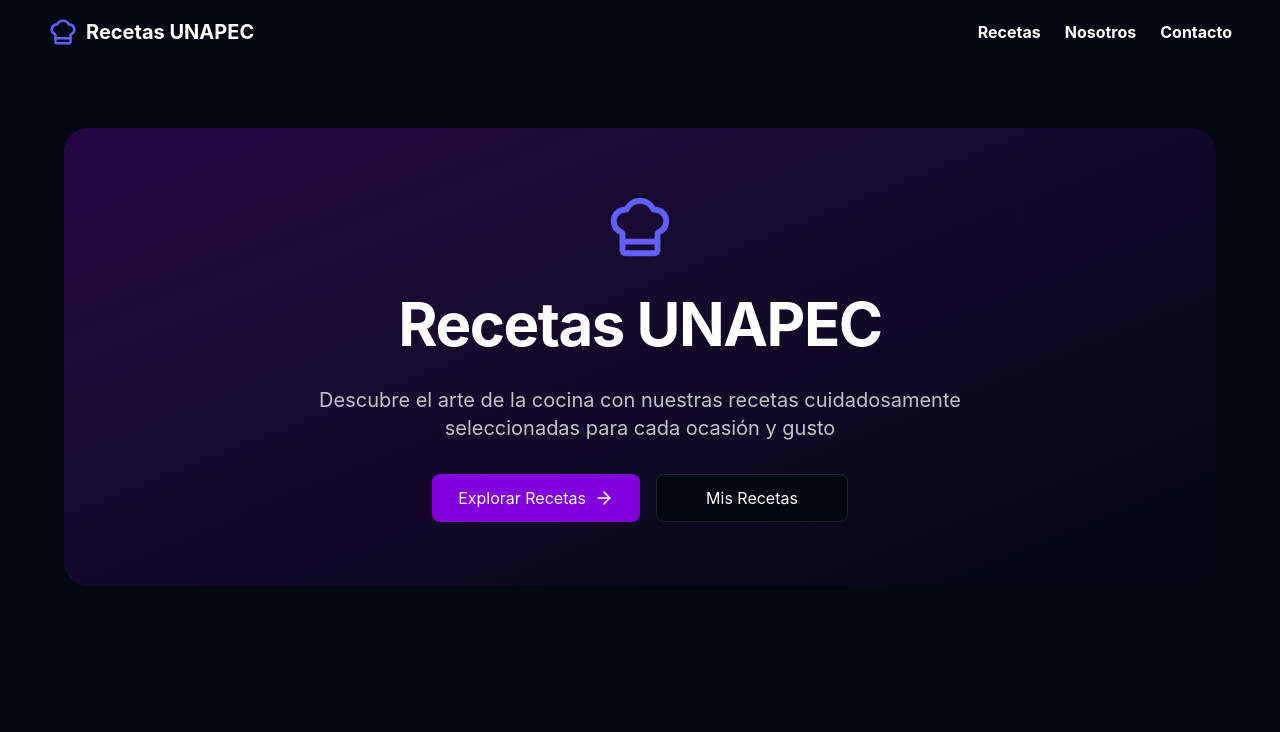
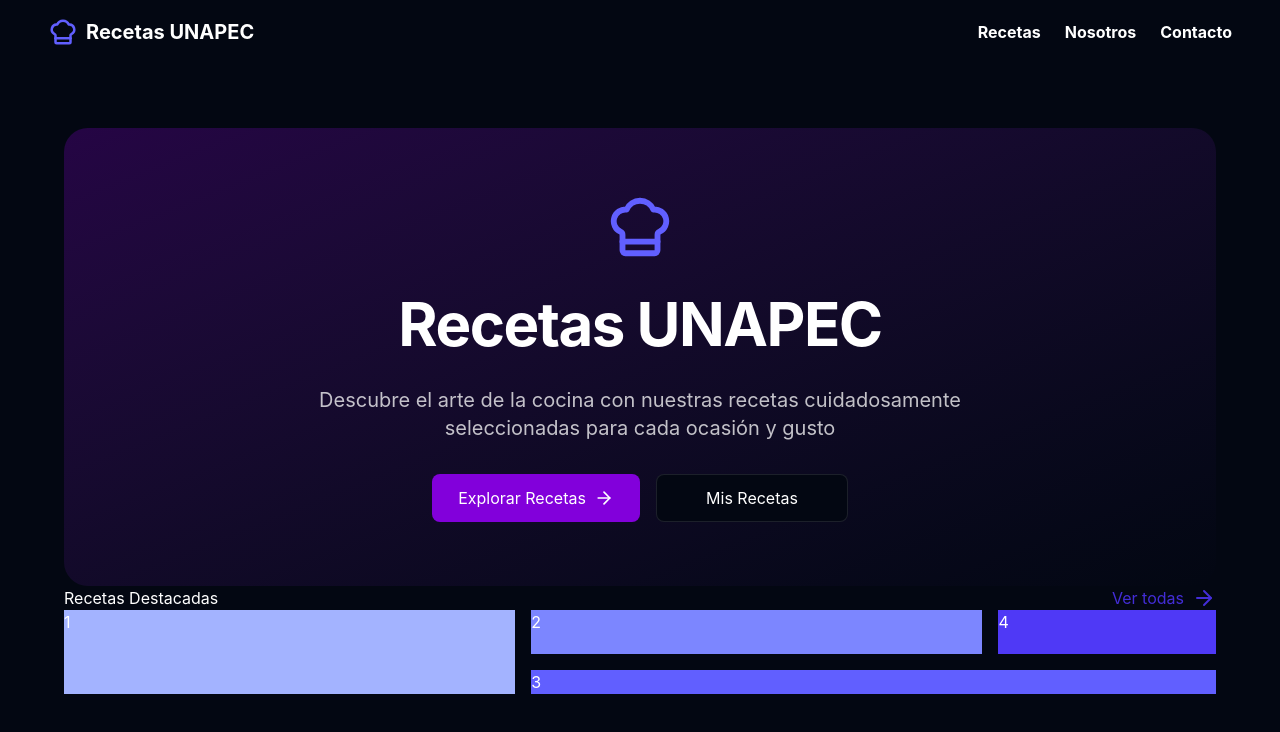
Before and after one commit to mrxandev/recetario-web, a React (Vite) app: page / in a window 1280 px wide. Shown: the top 732 px of the page. Built offline with nearby package versions, Linux system fonts and the light colour scheme; no server answers.

Commit message:
feat: integrate RecipesGallery component into HomePage

```diff
--- a/src/components/recipes/RecipesGallery.tsx
+++ b/src/components/recipes/RecipesGallery.tsx
@@ -1,7 +1,21 @@
+import { ArrowRight } from "lucide-react"
+
 function RecipesGallery() {
   return (
   <>
+  <div className="w-[90%] mx-auto">
+<div className="flex justify-between items-center">
+    <h2>Recetas Destacadas</h2>
+    <a className="flex gap-2 text-indigo-700 cursor-pointer">Ver todas <ArrowRight/></a>
+    </div>
+<div className="grid md:grid-cols-5 md:grid-rows-5 gap-4">
+    <div className="col-span-3 md:col-span-2 md:row-span-5 bg-indigo-300">1</div>
+    <div className="col-span-3 md:col-span-2 md:row-span-3 md:col-start-3 bg-indigo-400">2</div>
+    <div className="col-span-3 md:row-span-2 md:col-start-3 md:row-start-4 bg-indigo-500">3</div>
+    <div className="col-span-3 md:col-span-1 row-span-3 md:col-start-5 md:row-start-1 bg-indigo-600">4</div>
+</div>
 
+  </div>
   </>
   )
 }
--- a/src/pages/HomePage.tsx
+++ b/src/pages/HomePage.tsx
@@ -1,4 +1,5 @@
 import Hero from "../components/general/Hero"
+import RecipesGallery from "../components/recipes/RecipesGallery"
 
 
 
@@ -7,38 +8,7 @@
   <>
 
 <Hero/>
-
-{/* <div className="grid grid-cols-5 grid-rows-5 gap-4 p-4 bg-gray-950">
-  <div className="col-span-2 row-span-5 overflow-hidden rounded-2xl shadow-lg">
-    <img
-      src="https://source.unsplash.com/featured/600x800/?food,plate"
-      alt="Plato principal"
-      className="w-full h-full object-cover"
-    />
-  </div>
-  <div className="col-span-2 row-span-3 col-start-3 overflow-hidden rounded-2xl shadow-lg">
-    <img
-      src="https://source.unsplash.com/featured/400x400/?dessert"
-      alt="Postre"
-      className="w-full h-full object-cover"
-    />
-  </div>
-  <div className="col-span-3 row-span-2 col-start-3 row-start-4 overflow-hidden rounded-2xl shadow-lg">
-    <img
-      src="https://source.unsplash.com/featured/800x300/?ingredients"
-      alt="Ingredientes frescos"
-      className="w-full h-full object-cover"
-    />
-  </div>
-  <div className="row-span-3 col-start-5 row-start-1 overflow-hidden rounded-2xl shadow-lg">
-    <img
-      src="https://source.unsplash.com/featured/300x500/?chef"
-      alt="Chef cocinando"
-      className="w-full h-full object-cover"
-    />
-  </div>
-</div> */}
-
+<RecipesGallery/>
 
 
   </>
```
